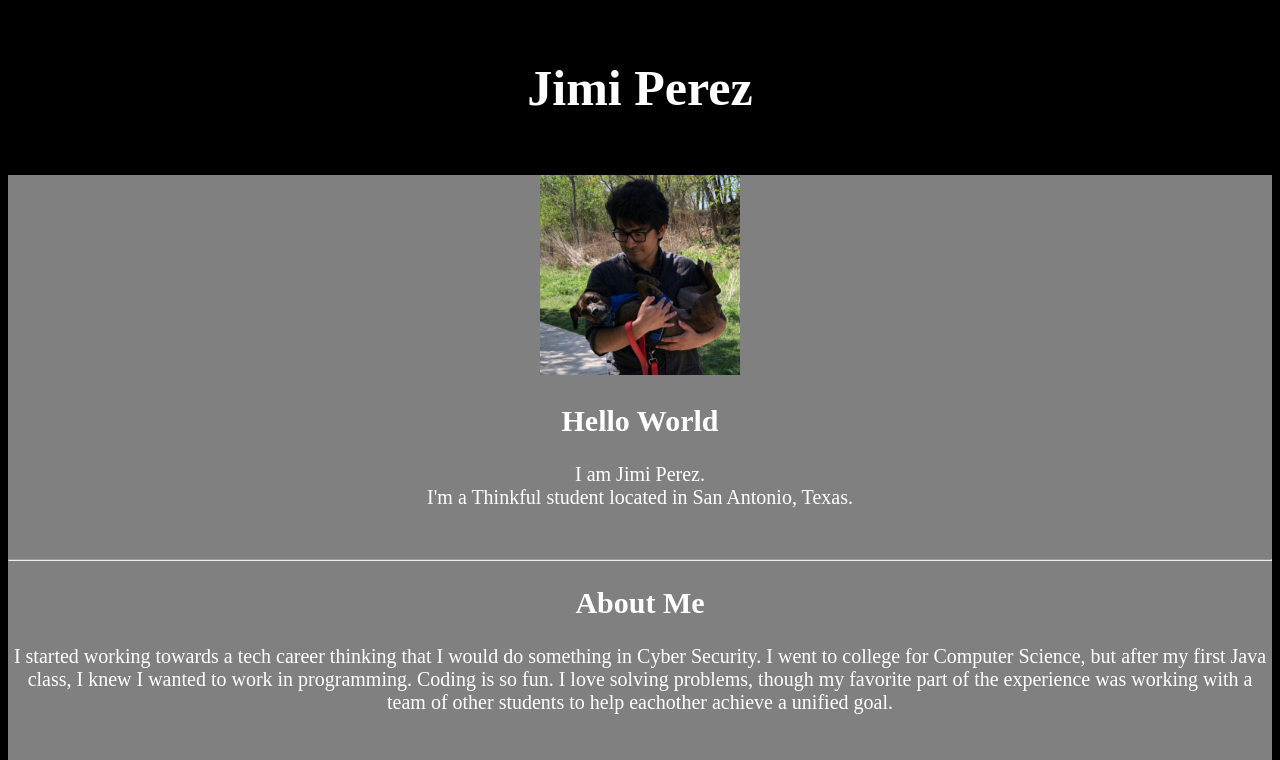
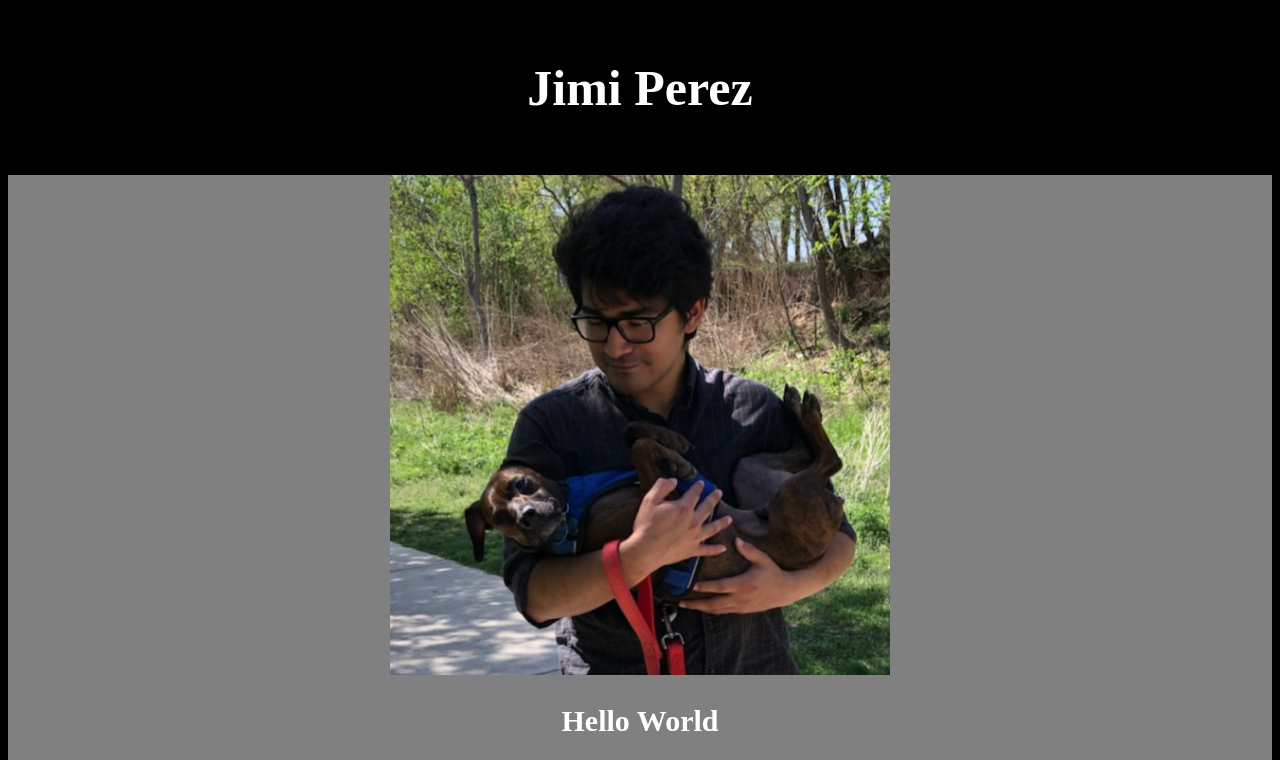
Before and after one commit to JimiPerez/portfolioDraft, a plain HTML site: page index.html in a window 1280 px wide. Shown: the top 760 px of the page. Drawn offline with Linux system fonts and the light colour scheme.

Commit message:
Update index.html
Make img bigger

```diff
--- a/index.html
+++ b/index.html
@@ -17,7 +17,7 @@
     <article>
 <!--Intro section-->
       <section id="intro">
-        <img src="images/meWithRowan.jpg" alt="Man holding a dog like a baby." height="200">
+        <img src="images/meWithRowan.jpg" alt="Man holding a dog like a baby." height="500">
         <h2>Hello World</h2>
         <p>I am Jimi Perez.<br>I'm a Thinkful student located in San Antonio, Texas.</p>
       </section>
```
